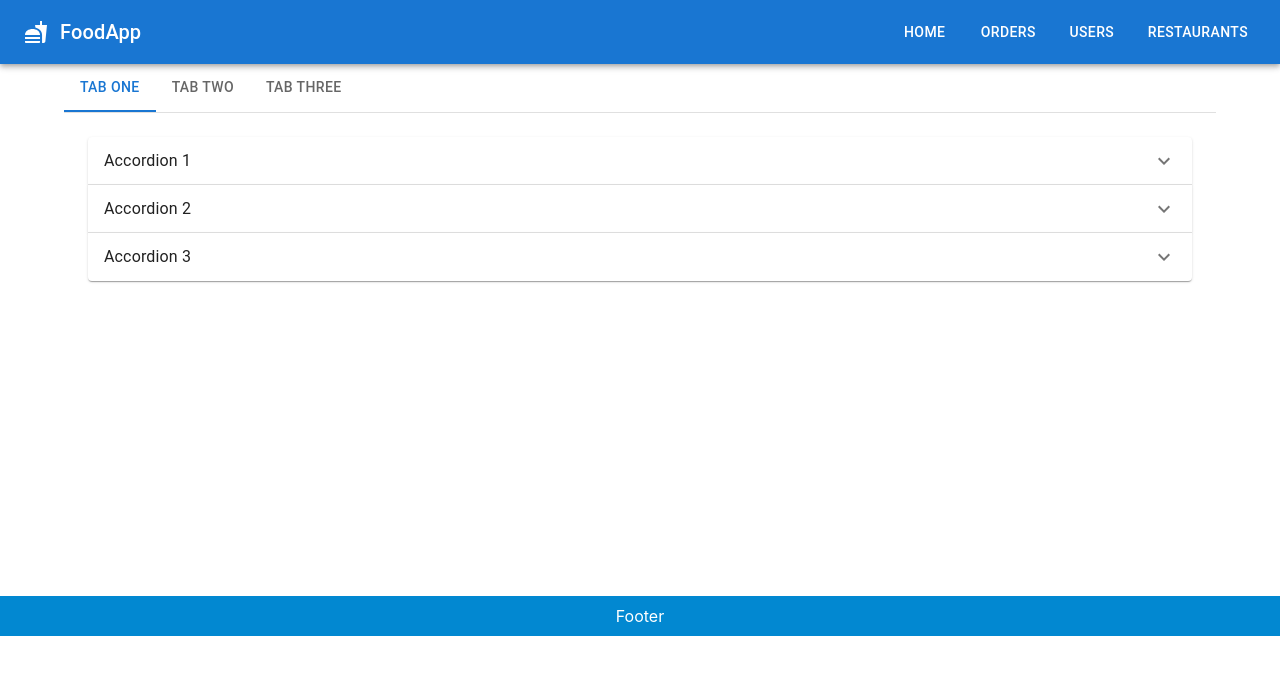
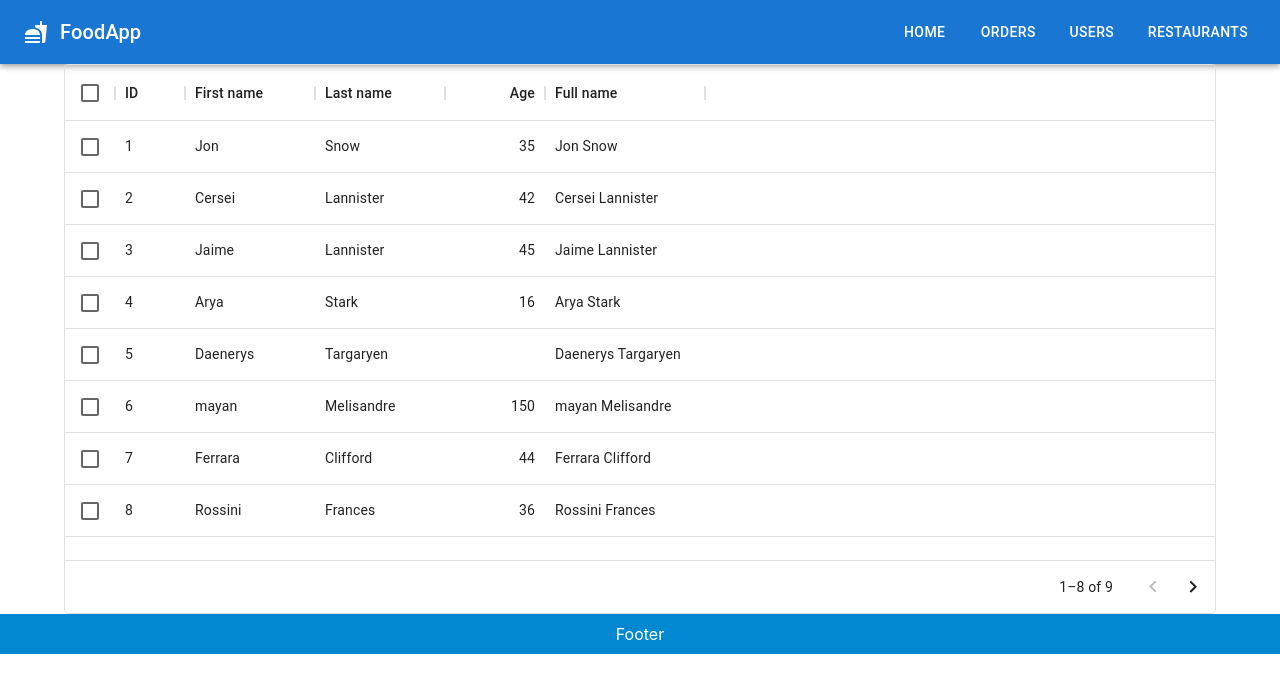
Before and after one commit to syedasadhashmi/FoodApp, a Next.js app: page / in a window 1280 px wide. Shown: the top 692 px of the page. Built offline with nearby package versions, Linux system fonts and the light colour scheme.

Commit message:
users table were set

```diff
--- a/package.json
+++ b/package.json
@@ -14,6 +14,7 @@
     "@mui/icons-material": "^5.8.4",
     "@mui/lab": "*",
     "@mui/material": "^5.8.7",
+    "@mui/x-data-grid": "^5.12.3",
     "next": "12.2.0",
     "react": "18.2.0",
     "react-dom": "18.2.0"
--- a/pages/Users/index.js
+++ b/pages/Users/index.js
@@ -1,7 +1,178 @@
-import React from 'react';
+// import {
+//   TableContainer,
+//   Table,
+//   TableHead,
+//   TableBody,
+//   TableRow,
+//   TableCell,
+//   Paper,
+//   Container,
+// } from '@mui/material';
+// import { maxHeight } from '@mui/system';
 
-const Users = () => {
-  return <div>Users</div>;
-};
+// import React from 'react';
+// const obj = [
+//   {
+//     id: 1,
+//     first_name: 'Jamie',
+//     last_name: 'Roome',
+//     email: 'jroome0@behance.net',
+//     gender: 'Female',
+//     ip_address: '168.62.129.61',
+//   },
+//   {
+//     id: 2,
+//     first_name: 'Tailor',
+//     last_name: 'Dalgarnowch',
+//     email: 'tdalgarnowch1@cam.ac.uk',
+//     gender: 'Male',
+//     ip_address: '97.113.185.85',
+//   },
+//   {
+//     id: 3,
+//     first_name: 'Ikey',
+//     last_name: 'Esselen',
+//     email: 'iesselen2@diigo.com',
+//     gender: 'Male',
+//     ip_address: '221.181.70.144',
+//   },
+//   {
+//     id: 4,
+//     first_name: 'Bee',
+//     last_name: 'Sumnall',
+//     email: 'bsumnall3@amazonaws.com',
+//     gender: 'Agender',
+//     ip_address: '48.10.115.213',
+//   },
+//   {
+//     id: 5,
+//     first_name: 'Thane',
+//     last_name: 'Thackray',
+//     email: 'tthackray4@time.com',
+//     gender: 'Male',
+//     ip_address: '143.180.15.26',
+//   },
+//   {
+//     id: 6,
+//     first_name: 'Philbert',
+//     last_name: 'Keune',
+//     email: 'pkeune5@digg.com',
+//     gender: 'Male',
+//     ip_address: '92.49.251.243',
+//   },
+//   {
+//     id: 7,
+//     first_name: 'Chris',
+//     last_name: 'Whatford',
+//     email: 'cwhatford6@twitter.com',
+//     gender: 'Male',
+//     ip_address: '140.140.48.131',
+//   },
+//   {
+//     id: 8,
+//     first_name: 'Cord',
+//     last_name: 'Rayhill',
+//     email: 'crayhill7@ucsd.edu',
+//     gender: 'Male',
+//     ip_address: '20.2.182.211',
+//   },
+//   {
+//     id: 9,
+//     first_name: 'Greta',
+//     last_name: 'Yate',
+//     email: 'gyate8@php.net',
+//     gender: 'Female',
+//     ip_address: '239.137.141.133',
+//   },
+//   {
+//     id: 10,
+//     first_name: 'Pru',
+//     last_name: 'Du Plantier',
+//     email: 'pduplantier9@nih.gov',
+//     gender: 'Female',
+//     ip_address: '137.171.190.16',
+//   },
+// ];
+// const Users = () => {
+//   return (
+//     <Container sx={{ paddingTop: '24px', paddingBottom: '24px' }}>
+//       <TableContainer component={Paper}>
+//         <Table aria-label="users table">
+//           <TableHead>
+//             <TableRow>
+//               <TableCell>Id</TableCell>
+//               <TableCell>First Name</TableCell>
+//               <TableCell>Last Name</TableCell>
+//               <TableCell>Email</TableCell>
+//               <TableCell>Gender</TableCell>
+//             </TableRow>
+//           </TableHead>
+//           <TableBody>
+//             {obj.map((row) => (
+//               <TableRow
+//                 key={row.id}
+//                 sx={{ '&:last-child td, &:last-child th': { border: 0 } }}
+//               >
+//                 <TableCell>{row.id}</TableCell>
+//                 <TableCell>{row.first_name}</TableCell>
+//                 <TableCell>{row.last_name}</TableCell>
+//                 <TableCell>{row.email}</TableCell>
+//                 <TableCell>{row.gender}</TableCell>
+//               </TableRow>
+//             ))}
+//           </TableBody>
+//         </Table>
+//       </TableContainer>
+//     </Container>
+//   );
+// };
 
-export default Users;
+// export default Users;
+import { Container } from '@mui/material';
+import { DataGrid } from '@mui/x-data-grid';
+
+const columns = [
+  { field: 'id', headerName: 'ID', width: 70 },
+  { field: 'firstName', headerName: 'First name', width: 130 },
+  { field: 'lastName', headerName: 'Last name', width: 130 },
+  {
+    field: 'age',
+    headerName: 'Age',
+    type: 'number',
+  },
+  {
+    field: 'fullName',
+    headerName: 'Full name',
+    description: 'This column has a value getter and is not sortable.',
+    sortable: false,
+    width: 160,
+    valueGetter: (params) =>
+      `${params.row.firstName || ''} ${params.row.lastName || ''}`,
+  },
+];
+
+const rows = [
+  { id: 1, lastName: 'Snow', firstName: 'Jon', age: 35 },
+  { id: 2, lastName: 'Lannister', firstName: 'Cersei', age: 42 },
+  { id: 3, lastName: 'Lannister', firstName: 'Jaime', age: 45 },
+  { id: 4, lastName: 'Stark', firstName: 'Arya', age: 16 },
+  { id: 5, lastName: 'Targaryen', firstName: 'Daenerys', age: null },
+  { id: 6, lastName: 'Melisandre', firstName: 'mayan', age: 150 },
+  { id: 7, lastName: 'Clifford', firstName: 'Ferrara', age: 44 },
+  { id: 8, lastName: 'Frances', firstName: 'Rossini', age: 36 },
+  { id: 9, lastName: 'Roxie', firstName: 'Harvey', age: 65 },
+];
+
+export default function DataTable() {
+  return (
+    <Container style={{ height: 550 }}>
+      <DataGrid
+        rows={rows}
+        columns={columns}
+        pageSize={8}
+        rowsPerPageOptions={[9]}
+        checkboxSelection
+      />
+    </Container>
+  );
+}
--- a/pages/index.js
+++ b/pages/index.js
@@ -1,13 +1,14 @@
 import Footer from '../components/UI/Footer';
 import Header from '../components/UI/Header';
+import Users from './Users';
 // import Login from "./Login";
-import Orders from './Orders';
+// import Orders from './Orders';
 
 const index = () => {
   return (
     <>
       <Header />
-      <Orders />
+      <Users />
       <Footer />
     </>
   );
```
Also changed, not shown: 1 other file (tests, documents, lock files or other folders).
